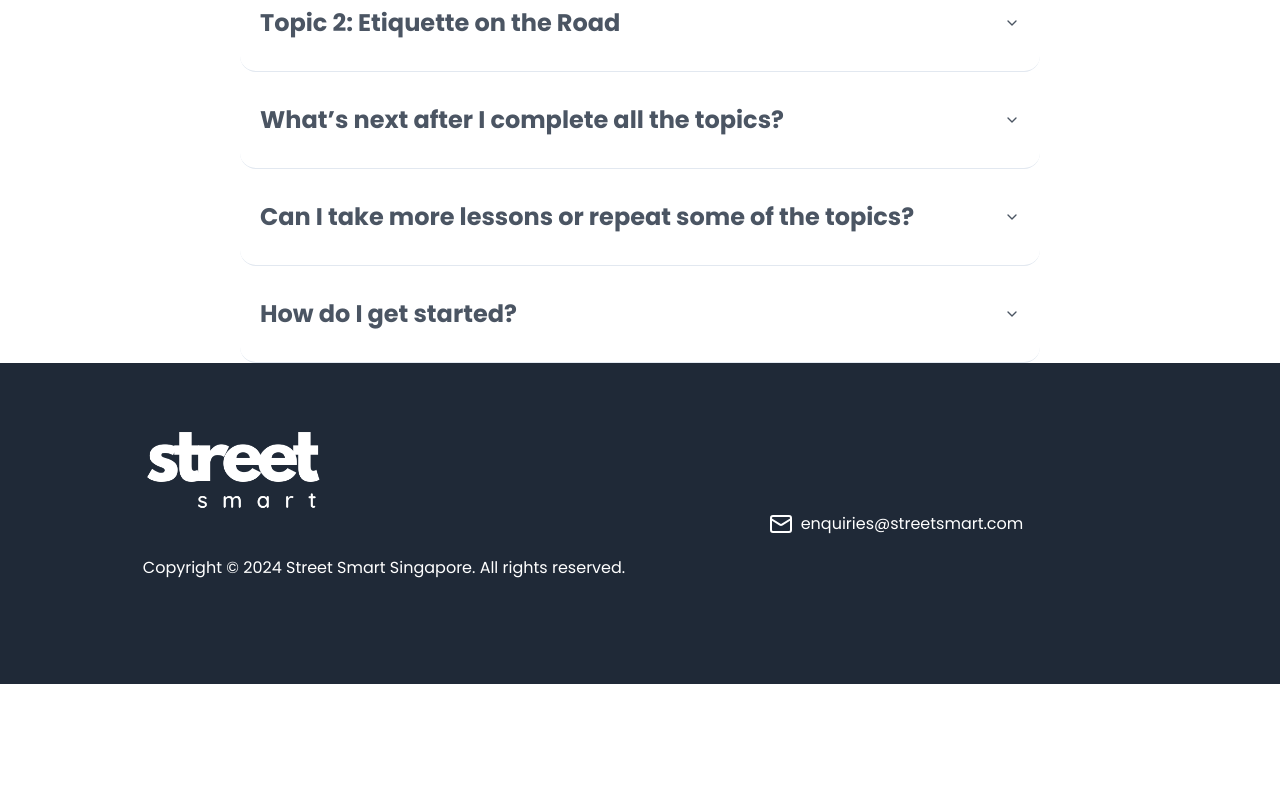
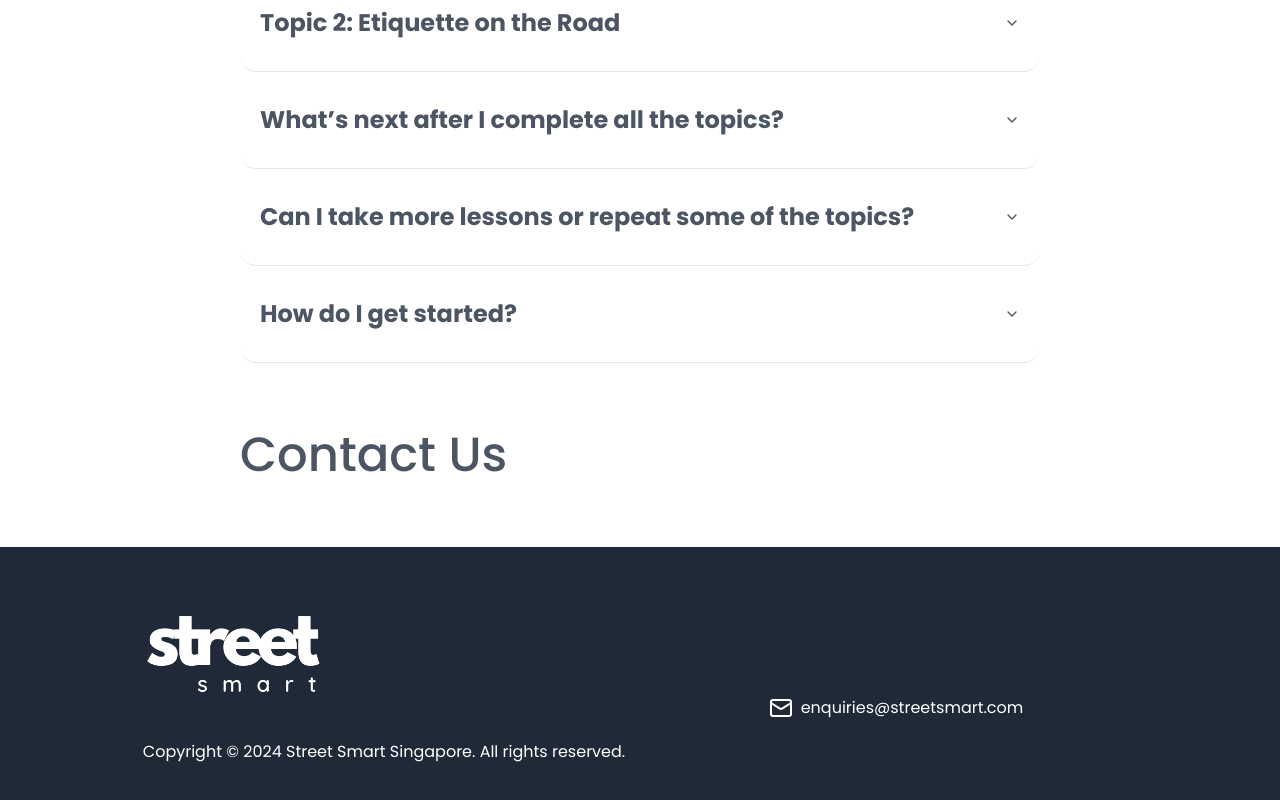
Before and after one commit to Bilal-Sheikh/street-smart, a Next.js app: page / in a window 1280 px wide. Shown: the part 5867-6667 px from the top of the page. Before the commit the page ends 6551 px from the top, so only its background shows below. Built offline with nearby package versions, Linux system fonts and the light colour scheme.

Commit message:
linked pricing, faq and contact sections to navbar

```diff
--- a/app/(landing)/page.tsx
+++ b/app/(landing)/page.tsx
@@ -1,3 +1,4 @@
+import Contact from '@/components/Contact';
 import FAQ from '@/components/FAQ';
 import Footer from '@/components/Footer';
 import Hero from '@/components/Hero';
@@ -17,6 +18,7 @@ export default function Home() {
                 <Topics />
                 <Pricing />
                 <FAQ />
+                <Contact />
                 <Footer />
             </div>
         </main>
--- a/app/globals.css
+++ b/app/globals.css
@@ -74,3 +74,6 @@
         @apply bg-background text-foreground;
     }
 }
+* {
+    scroll-behavior: smooth;
+}
--- /dev/null
+++ b/components/Contact.tsx
@@ -0,0 +1,13 @@
+import React from 'react';
+
+export default function Contact() {
+    return (
+        <section id="contact">
+            <div className="px-10 md:py-12 md:px-60">
+                <h1 className="md:py-5 text-2xl md:text-5xl font-medium text-gray-600">
+                    Contact Us
+                </h1>
+            </div>
+        </section>
+    );
+}
--- a/components/FAQ.tsx
+++ b/components/FAQ.tsx
@@ -8,7 +8,7 @@ import {
 
 export default function FAQ() {
     return (
-        <section>
+        <section id='faq'>
             <div className="px-10 pt-6 md:pt-12 md:px-60">
                 <h1 className="md:py-5 text-2xl md:text-4xl font-bold">
                     Frequently Asked
--- a/components/Navbar.tsx
+++ b/components/Navbar.tsx
@@ -60,7 +60,7 @@ export default function Navbar() {
                 <Link className="hover:underline" href={'/'}>
                     Home
                 </Link>
-                <Link className="hover:underline" href={'/'}>
+                <Link className="hover:underline" href={'#pricing'}>
                     Pricing
                 </Link>
                 <Link className="hover:underline" href={'/'}>
@@ -69,10 +69,10 @@ export default function Navbar() {
                 <Link className="hover:underline" href={'/'}>
                     News
                 </Link>
-                <Link className="hover:underline" href={'/'}>
+                <Link className="hover:underline" href={'#faq'}>
                     FAQ
                 </Link>
-                <Link className="hover:underline" href={'/'}>
+                <Link className="hover:underline" href={'#contact'}>
                     Contact US
                 </Link>
             </div>
--- a/components/Pricing.tsx
+++ b/components/Pricing.tsx
@@ -3,7 +3,7 @@ import React from 'react';
 
 export default function Pricing() {
     return (
-        <section className="bg-gray-800">
+        <section id='pricing' className="bg-gray-800">
             <div className="py-6 px-10 md:py-12 md:px-60">
                 <h1 className="md:py-5 text-2xl md:text-5xl font-medium text-white">
                     Are You Ready to Get Started?
```
